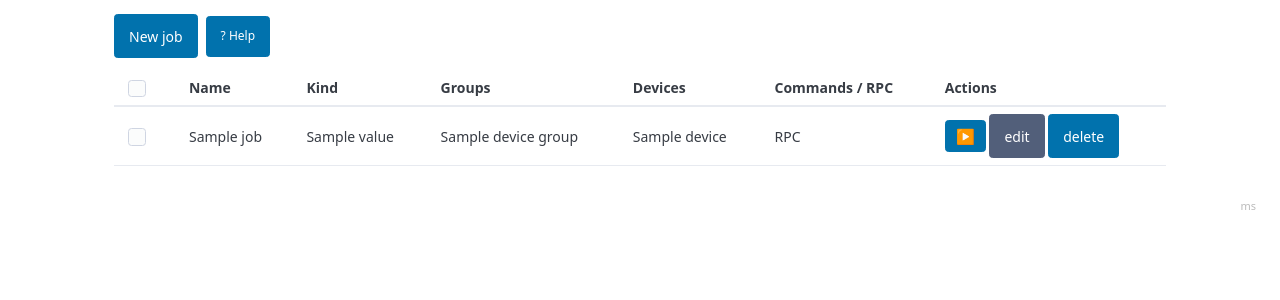
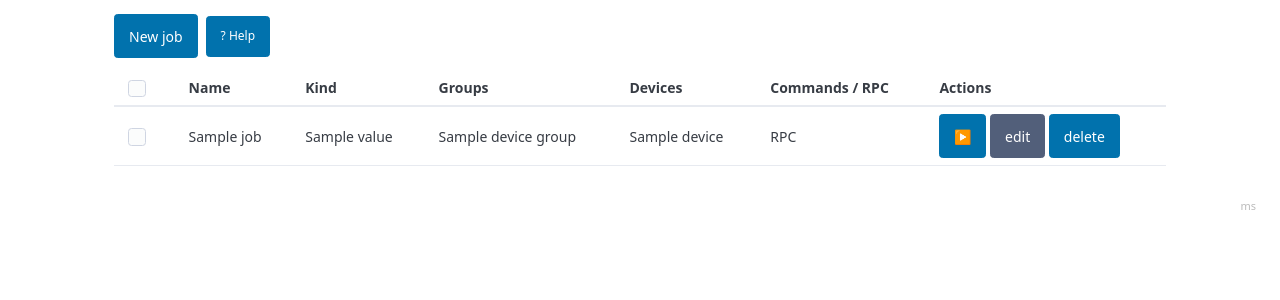
Before and after one commit to jdhall75/bmu, a Python web app: template src/kiroku/web/templates/jobs/list.html in a window 1280 px wide. Shown: the part 83-383 px from the top of the page. Run offline with Jinja, Linux system fonts and the light colour scheme; the template is opened without the code that fills it: most values are stand-ins (such as "Sample title", 1, 10 or a date in 2020); some libraries are stand-ins or nearby versions.

Commit message:
Remove inline size override from jobs list run button
The play button had font-size:15px; padding:4px 10px overriding Pico's
default button sizing, making it taller than the edit and delete buttons
beside it.

Co-Authored-By: Claude Sonnet 4.6 <noreply@anthropic.com>

```diff
--- a/src/kiroku/web/templates/jobs/list.html
+++ b/src/kiroku/web/templates/jobs/list.html
@@ -28,7 +28,7 @@
           {% if j.rpc %}RPC{% elif j.commands %}{{ j.commands[:40] }}{% if j.commands|length > 40 %}…{% endif %}{% else %}-{% endif %}
         </td>
         <td>
-          <button formaction="/jobs/{{ j.id }}/run" title="Run now" onclick="return confirm('Run {{ j.name }} now?')" style="font-size:15px; padding:4px 10px;">&#9654;</button>
+          <button formaction="/jobs/{{ j.id }}/run" title="Run now" onclick="return confirm('Run {{ j.name }} now?')">&#9654;</button>
           <a class="secondary" role="button" href="/jobs/{{ j.id }}/edit">edit</a>
           <button formaction="/jobs/{{ j.id }}/delete" onclick="return confirm('Delete {{ j.name }}?')">delete</button>
         </td>
```
